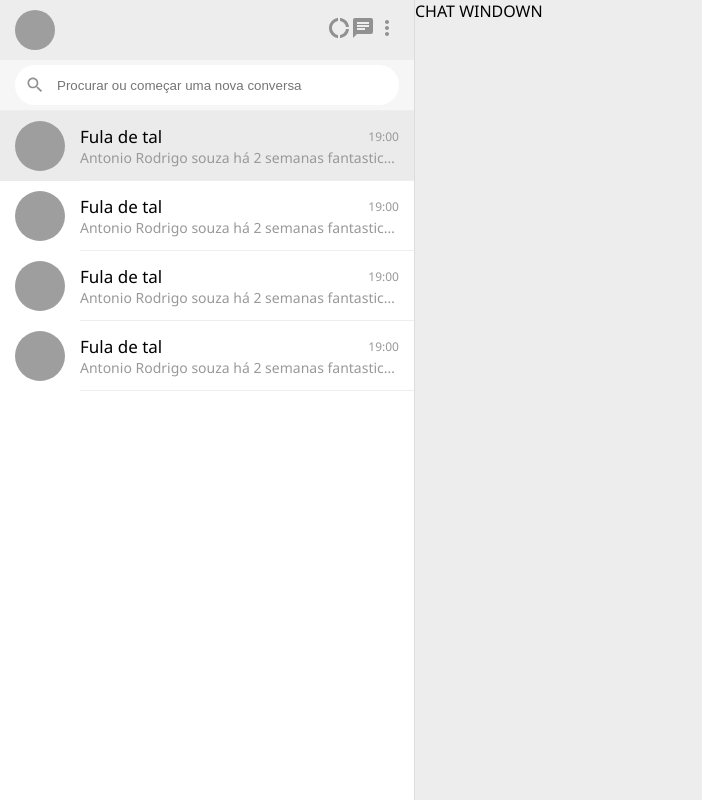
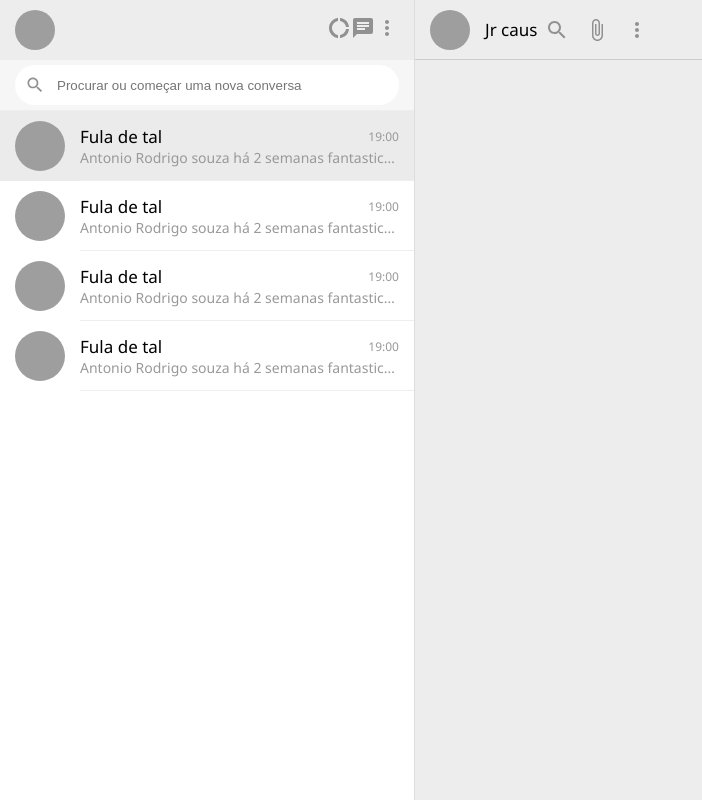
Before and after one commit to juniorcaus/WhatsApp-Clone, a React (Create React App) app: page / in a window 1280 px wide. Both pictures are taken after a click on the element 207 px from the left and 146 px from the top of the page. Shown: the whole page, without its empty margins (0-702 px from the left). Built offline with nearby package versions, Linux system fonts and the light colour scheme; grey boxes are pictures that could not be loaded.

Commit message:
Finalizando parte superior <header> do chat da conversa

```diff
--- a/src/components/ChatWindow.css
+++ b/src/components/ChatWindow.css
@@ -0,0 +1,47 @@
+.chatWindow {
+    display: flex;
+    flex-direction: column;
+    height: 100%;
+}
+
+.chatWindow--header {
+    height: 60px;
+    border-bottom: 1px solid #ccc;
+    display: flex;
+    justify-content: space-between;
+    align-items: center;
+}
+
+.chatWindow--headerinfo {
+    display: flex;
+    align-items: center;
+    cursor: pointer;
+}
+
+.chatWindow--avatar {
+    width: 40px;
+    height: 40px;
+    border-radius: 50%;
+    margin-left: 15px;
+    margin-right: 15px;
+}
+
+.chatWindow--name {
+font-size: 17px;
+color: #000;
+}
+
+.chatWindow--headerbuttons {
+display: flex;
+align-items: center;
+margin-right: 15px;
+}
+
+.chatWindow--btn {
+width: 40px;
+height: 40px;
+border-radius: 50%;
+display: flex;
+justify-content: center;
+align-items: center;
+}
--- a/src/components/ChatWindow.js
+++ b/src/components/ChatWindow.js
@@ -1,9 +1,45 @@
 import React from "react";
 import './ChatWindow.css';
+
+import SearchIcon from '@mui/icons-material/Search';
+import AttachFileIcon from '@mui/icons-material/AttachFile';
+import MoreVertIcon from '@mui/icons-material/MoreVert';
 
 // eslint-disable-next-line import/no-anonymous-default-export
 export default () => {
     return(
-        <div>CHAT WINDOWN</div>
+        <div className="chatWindow">{/*inicio div chatWindow */}
+            <div className="chatWindow--header">
+
+                <div className="chatWindow--headerinfo">{/*inicio HEADERINFO */}
+                    <img className="chatWindow--avatar" src="https://www.w3schools.com/howto/img_avatar2.png" alt="" />
+                    <div className="chatWindow--name">Jr caus </div>
+
+                <div className="chatWindow--headerbuttons">{/*inicio CHAT WINDOW BUTTONS */}
+
+                    <div className="chatWindow--btn">
+                        <SearchIcon style={{color: '#919191'}} />
+                    </div>
+                    <div className="chatWindow--btn">
+                        <AttachFileIcon style={{color: '#919191'}} />
+                    </div>
+                    <div className="chatWindow--btn">
+                        <MoreVertIcon style={{color: '#919191'}} />
+                    </div>
+
+
+                </div>{/*FIM CHAT WINDOW BUTTONS */}
+
+                </div>{/*FIM HEADER INFO*/}
+
+            </div>
+            <div className="chatWindow--body">
+
+            </div>
+            <div className="chatWindow--footer">
+
+            </div>
+
+        </div> // >>> FIM div chatWindow
     );
 }
```
Also changed, not shown: 1 other file (tests, documents, lock files or other folders).
